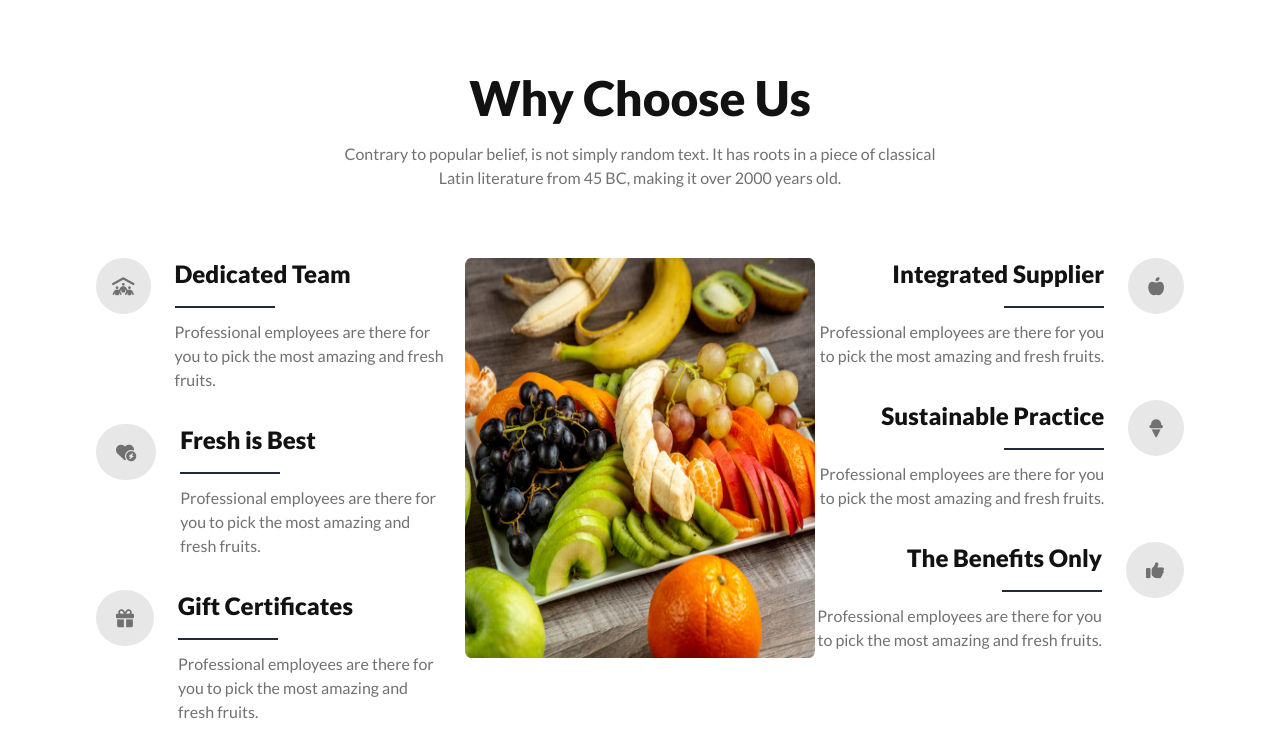
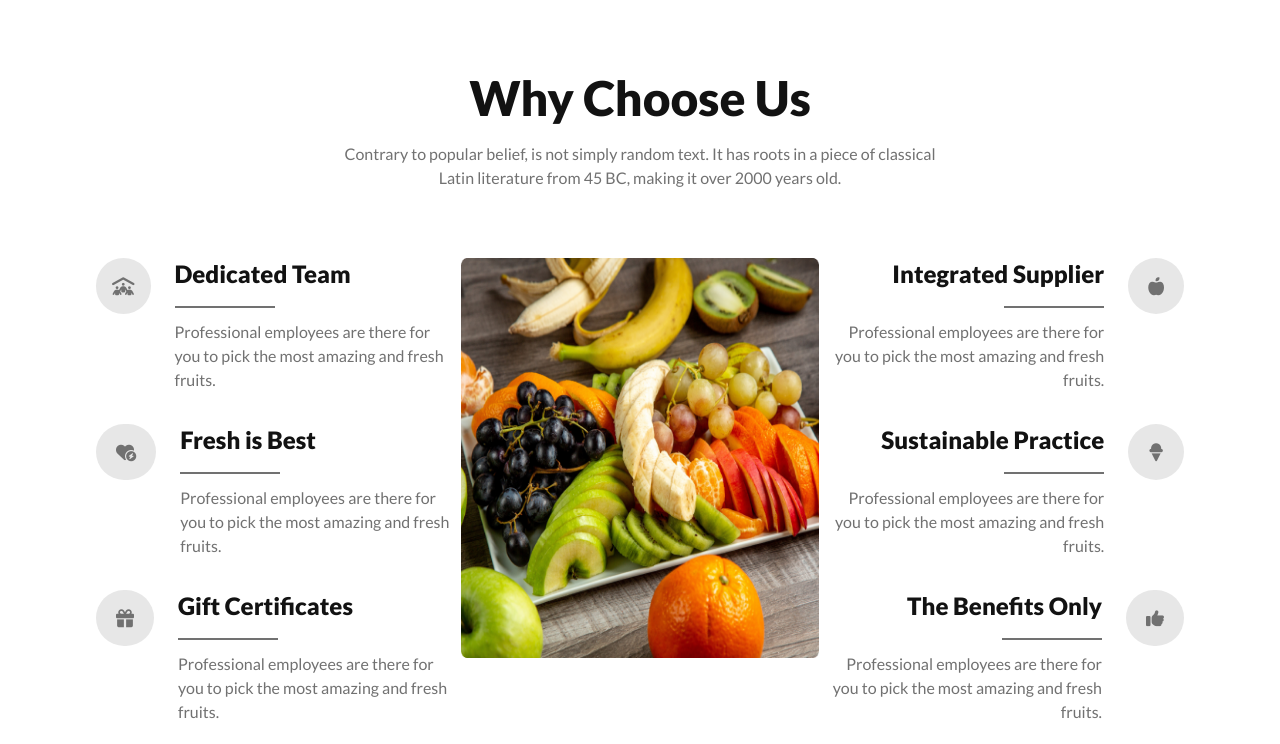
Before and after one commit to programarreza/fruit-brust-assainment-3, a plain HTML site: page index.html in a window 1280 px wide. Shown: the part 2130-2874 px from the top of the page. Drawn offline with nearby package versions, Linux system fonts and the light colour scheme.

Commit message:
updated to why choose us section

```diff
--- a/index.html
+++ b/index.html
@@ -365,26 +365,26 @@
 			<p class="my-5 md:pb-12 font-medium text-gray text-center mx-auto max-w-[615px]">Contrary to popular belief, is not simply random text. It has roots in a piece of classical Latin literature from 45 BC, making it over 2000 years old.</p>
 
 			<!-- container -->
-			<div class="grid gap-5 grid-cols-1 md:grid-cols-1 lg:grid-cols-3">
+			<div class="grid gap-2 grid-cols-1 md:grid-cols-1 lg:grid-cols-3">
 				<!-- first content -->
 				<div class="mb-5  md:mx-auto lg:mx-0">
-					<div class="flex mb-8">
+					<div class="flex mb-8 lg:mb-0 xl:mb-8">
 						<div>
 						<i class="fa-solid fa-people-roof text-gray bg-[#e7e7e7] text-lg px-4 py-3.5 rounded-full"></i>
 						</div>
 						<div class="ml-6">
 							<h3 class="text-2xl font-extrabold text-dark mb-4">Dedicated Team</h3>
-							<h4 class="border-b-2 w-[100px] "></h4>
+							<h4 class="border-b-2 border-gray w-[100px] "></h4>
 							<p class="font-medium text-gray mt-3">Professional employees are there for you to pick the most amazing and fresh fruits.</p>
 						</div>
 					</div>
-					<div class="flex mb-8">
+					<div class="flex mb-8 lg:mb-0 xl:mb-8">
 						<div>
 						<i class="fa-solid fa-heart-circle-bolt text-gray bg-[#e7e7e7] text-lg px-5 py-3.5 rounded-full"></i>
 						</div>
 						<div class="ml-6">
 							<h3 class="text-2xl font-extrabold text-dark mb-4">Fresh is Best</h3>
-							<h4 class="border-b-2 w-[100px] "></h4>
+							<h4 class="border-b-2 border-gray w-[100px] "></h4>
 							<p class="font-medium text-gray mt-3">Professional employees are there for you to pick the most amazing and fresh fruits.</p>
 						</div>
 					</div>
@@ -394,7 +394,7 @@
 						</div>
 						<div class="ml-6">
 							<h3 class="text-2xl font-extrabold text-dark mb-4">Gift Certificates</h3>
-							<h4 class="border-b-2 w-[100px] "></h4>
+							<h4 class="border-b-2 border-gray w-[100px] "></h4>
 							<p class="font-medium text-gray mt-3">Professional employees are there for you to pick the most amazing and fresh fruits.</p>
 						</div>
 					</div>
@@ -407,24 +407,24 @@
 
 					<!-- third content -->
 					<div class="mb-5  md:mx-auto lg:mx-0">
-						<div class="flex mb-8 flex-row-reverse">
+						<div class="flex mb-8 lg:mb-0 xl:mb-8 flex-row-reverse">
 							<div>
 							<i class="fa-solid fa-apple-whole text-gray bg-[#e7e7e7] text-lg px-5 py-3.5 rounded-full"></i>
 							</div>
 							<div class="mr-6">
 								<h3 class="text-2xl flex flex-row-reverse font-extrabold text-dark mb-4">Integrated Supplier</h3>
-								<h4 class="border-b-2 w-[100px] ml-48"></h4>
+								<h4 class="border-b-2 border-gray w-[100px] ml-auto"></h4>
 								<p class="font-medium text-right text-gray mt-3">Professional employees are there for you to pick the most amazing and fresh fruits.</p>
 							</div>
 						</div>
 
-						<div class="flex mb-8 flex-row-reverse">
+						<div class="flex mb-8 lg:mb-0 xl:mb-8 flex-row-reverse">
 							<div>
 							<i class="fa-solid fa-ice-cream text-gray bg-[#e7e7e7] text-lg px-5 py-3.5 rounded-full"></i>
 							</div>
 							<div class="mr-6">
 								<h3 class="text-2xl flex flex-row-reverse font-extrabold text-dark mb-4">Sustainable Practice</h3>
-								<h4 class="border-b-2 w-[100px] ml-48"></h4>
+								<h4 class="border-b-2 border-gray w-[100px] ml-auto"></h4>
 								<p class="font-medium text-right text-gray mt-3">Professional employees are there for you to pick the most amazing and fresh fruits.</p>
 							</div>
 						</div>
@@ -435,7 +435,7 @@
 							</div>
 							<div class="mr-6">
 								<h3 class="text-2xl flex flex-row-reverse font-extrabold text-dark mb-4">The Benefits Only</h3>
-								<h4 class="border-b-2 w-[100px] ml-48"></h4>
+								<h4 class="border-b-2 border-gray w-[100px] ml-auto"></h4>
 								<p class="font-medium text-right text-gray mt-3">Professional employees are there for you to pick the most amazing and fresh fruits.</p>
 							</div>
 						</div>
```
